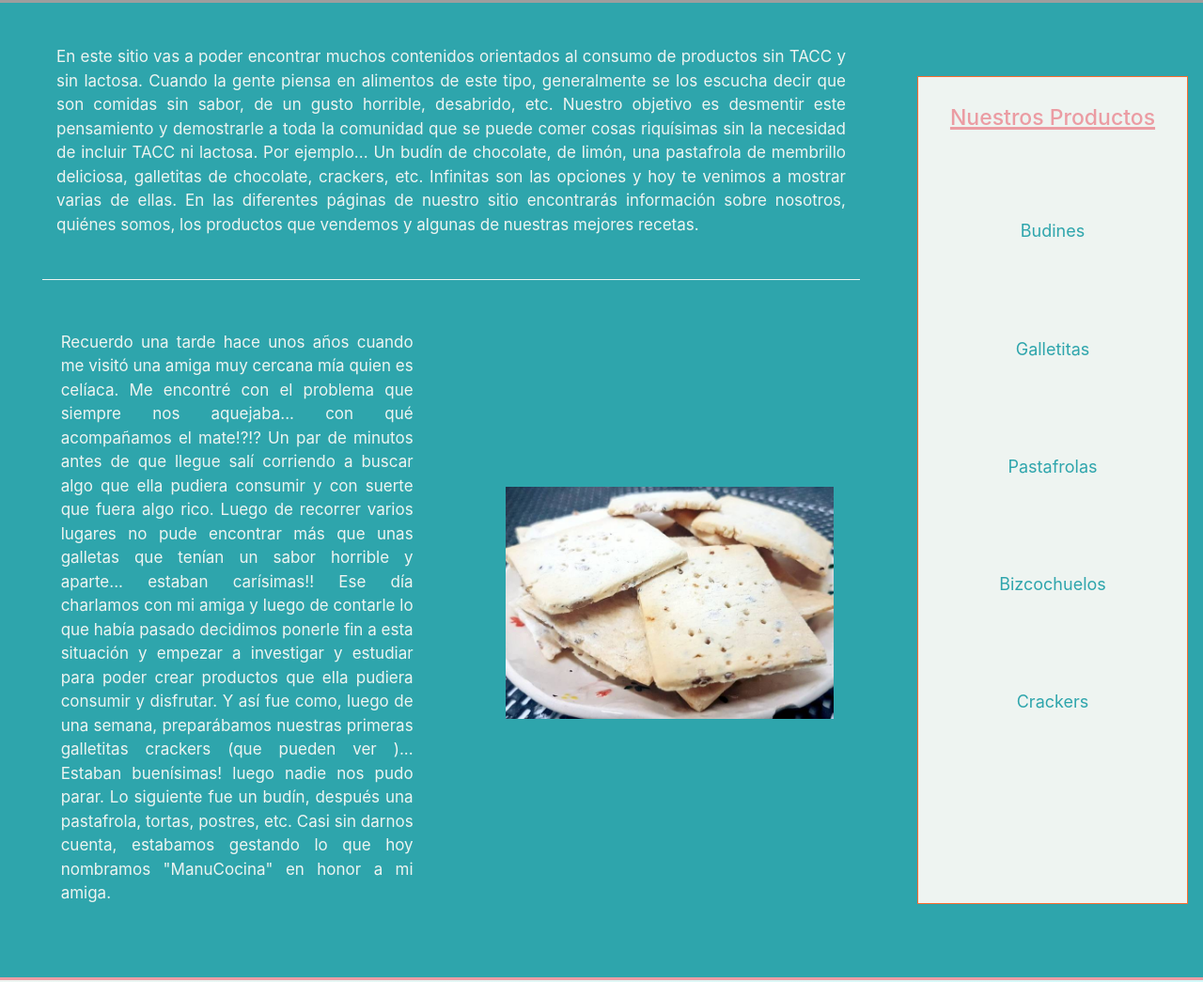
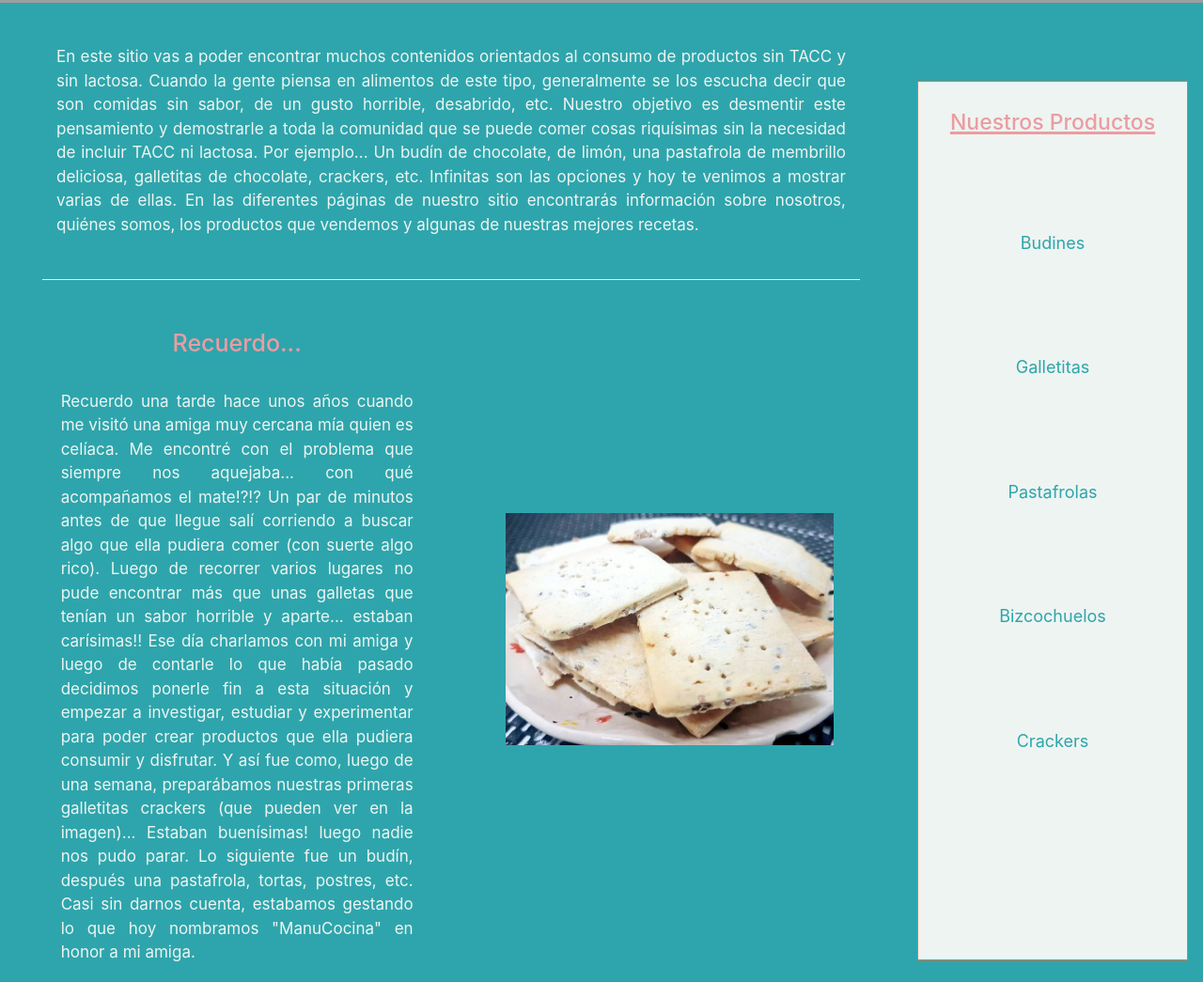
Before and after one commit to JoacoFichter/ManuCocina, a website: page index.html in a window 1280 px wide. Shown: the part 588-1633 px from the top of the page at 94% size. Drawn offline with nearby package versions, Linux system fonts and the light colour scheme; grey boxes are pictures that could not be loaded.

Commit message:
modifiqué texto index

```diff
--- a/index.html
+++ b/index.html
@@ -82,7 +82,8 @@
                     <div class="col-lg-6 col-xs-12">
                         <section class="seccionIndex">
                             <article data-aos="fade-up">
-                                <p class="parrafo">Recuerdo una tarde hace unos años cuando me visitó una amiga muy cercana mía quien es celíaca. Me encontré con el problema que siempre nos aquejaba... con qué acompañamos el mate!?!? Un par de minutos antes de que llegue salí corriendo a buscar algo que ella pudiera consumir y con suerte que fuera algo rico. Luego de recorrer varios lugares no pude encontrar más que unas galletas que tenían un sabor horrible y aparte... estaban carísimas!! Ese día charlamos con mi amiga y luego de contarle lo que había pasado decidimos ponerle fin a esta situación y empezar a investigar y estudiar para poder crear productos que ella pudiera consumir y disfrutar. Y así fue como, luego de una semana, preparábamos nuestras primeras galletitas crackers (que pueden ver )... Estaban buenísimas! luego nadie nos pudo parar. Lo siguiente fue un budín, después una pastafrola, tortas, postres, etc. Casi sin darnos cuenta, estabamos gestando lo que hoy nombramos "ManuCocina" en honor a mi amiga. </p>
+                                <h2 class="subtituloProductos">Recuerdo...</h2>
+                                <p class="parrafo">Recuerdo una tarde hace unos años cuando me visitó una amiga muy cercana mía quien es celíaca. Me encontré con el problema que siempre nos aquejaba... con qué acompañamos el mate!?!? Un par de minutos antes de que llegue salí corriendo a buscar algo que ella pudiera comer (con suerte algo rico). Luego de recorrer varios lugares no pude encontrar más que unas galletas que tenían un sabor horrible y aparte... estaban carísimas!! Ese día charlamos con mi amiga y luego de contarle lo que había pasado decidimos ponerle fin a esta situación y empezar a investigar, estudiar y experimentar para poder crear productos que ella pudiera consumir y disfrutar. Y así fue como, luego de una semana, preparábamos nuestras primeras galletitas crackers (que pueden ver en la imagen)... Estaban buenísimas! luego nadie nos pudo parar. Lo siguiente fue un budín, después una pastafrola, tortas, postres, etc. Casi sin darnos cuenta, estabamos gestando lo que hoy nombramos "ManuCocina" en honor a mi amiga. </p>
                             </article>
                         </section>
                     </div>
```
